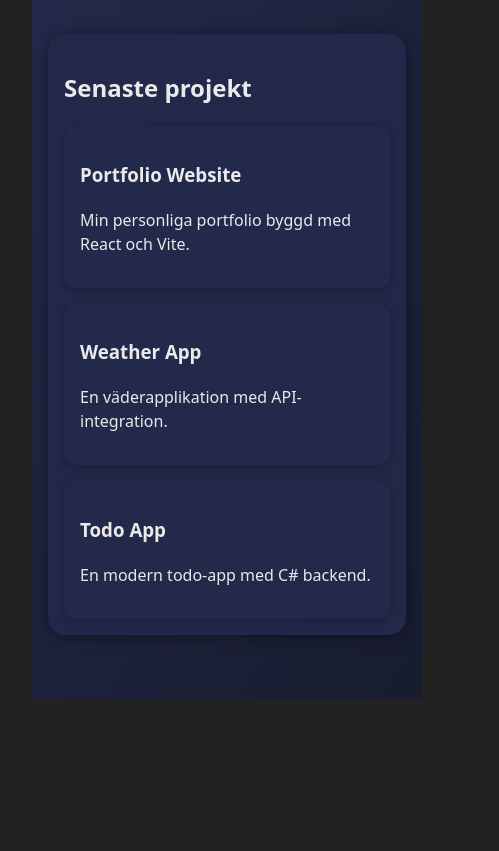
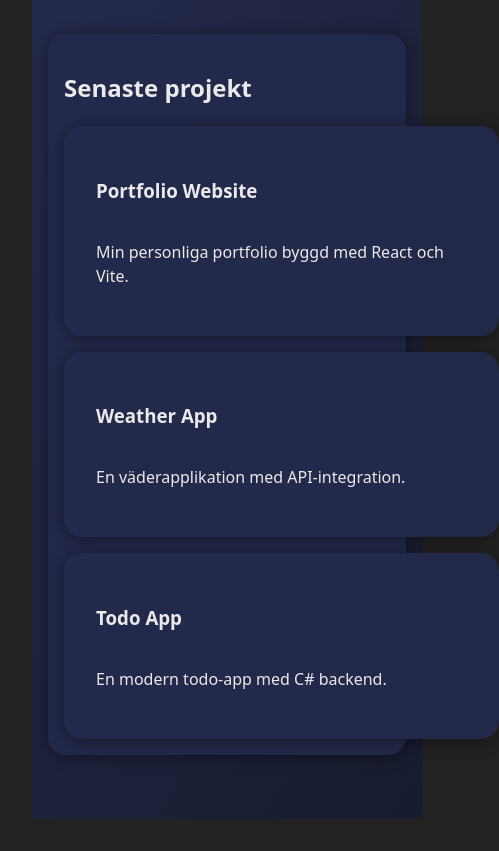
Before and after one commit to mahdi475/PortfolioWebsite, a React (Vite) app in the folder my-app/: page / in a window 390 px wide. Shown: the part 1480-2331 px from the top of the page, 499 px wide, since content can reach past the window. Before the commit the page ends 2211 px from the top, so only its background shows below. Built offline with nearby package versions, Linux system fonts and the light colour scheme.

Commit message:
Add project pages with animated cards and details

```diff
--- a/my-app/src/Projects.css
+++ b/my-app/src/Projects.css
@@ -0,0 +1,173 @@
+.projects-page {
+  padding: 2rem;
+  color: #eaeaea;
+  min-height: 100vh;
+  text-align: center;
+  background: linear-gradient(120deg, #181c2f 0%, #23294a 50%, #181c2f 100%);
+  animation: gradientMove 8s ease-in-out infinite alternate;
+}
+
+.projects-title {
+  font-size: 2.2rem;
+  font-weight: 700;
+  margin-bottom: 2rem;
+  letter-spacing: 2px;
+  background: linear-gradient(90deg, #ffd700 10%, #eaeaea 40%, #646cff 90%);
+  -webkit-background-clip: text;
+  -webkit-text-fill-color: transparent;
+  animation: textGlow 2s infinite alternate;
+}
+
+.projects-list {
+  display: flex;
+  flex-wrap: wrap;
+  gap: 2rem;
+  justify-content: center;
+}
+
+.project-card {
+  background: #23294aee;
+  border-radius: 18px;
+  box-shadow: 0 2px 16px #0006;
+  padding: 2rem;
+  width: 320px;
+  text-align: left;
+  transition: transform 0.2s, box-shadow 0.2s;
+  animation: fadeIn 1.2s ease;
+  display: flex;
+  flex-direction: column;
+  align-items: flex-start;
+  text-decoration: none;
+  color: #eaeaea;
+  position: relative;
+  overflow: hidden;
+}
+
+.project-card:hover {
+  transform: scale(1.04) rotate(-2deg);
+  box-shadow: 0 4px 24px #ffd70088;
+  background: #23294acc;
+  color: #eaeaea;
+}
+
+.project-card-img {
+  width: 100%;
+  height: 140px;
+  object-fit: cover;
+  border-radius: 12px;
+  margin-bottom: 1rem;
+  box-shadow: 0 2px 8px #0004;
+  transition: transform 0.2s;
+}
+.project-card:hover .project-card-img {
+  transform: scale(1.05);
+}
+
+.project-tech {
+  margin: 1rem 0;
+  display: flex;
+  gap: 0.5rem;
+  flex-wrap: wrap;
+}
+
+.tech-tag {
+  background: #181c2f;
+  color: #ffd700;
+  border-radius: 8px;
+  padding: 0.3rem 0.8rem;
+  font-size: 0.95rem;
+  font-weight: 500;
+  margin-right: 0.3rem;
+  box-shadow: 0 2px 8px #0004;
+}
+
+.project-detail {
+  padding: 2rem;
+  max-width: 600px;
+  margin: 2rem auto;
+  background: #23294aee;
+  border-radius: 18px;
+  box-shadow: 0 2px 16px #0006;
+  text-align: left;
+  animation: fadeIn 1.2s ease;
+  position: relative;
+}
+
+.project-detail-img {
+  width: 100%;
+  height: 220px;
+  object-fit: cover;
+  border-radius: 14px;
+  margin-bottom: 1.5rem;
+  box-shadow: 0 2px 16px #0008;
+}
+
+.project-detail-title {
+  font-size: 2rem;
+  font-weight: 700;
+  background: linear-gradient(90deg, #ffd700 10%, #eaeaea 40%, #646cff 90%);
+  -webkit-background-clip: text;
+  -webkit-text-fill-color: transparent;
+  margin-bottom: 1rem;
+}
+
+.project-detail-desc {
+  font-size: 1.1rem;
+  margin-bottom: 1.5rem;
+  color: #eaeaea;
+}
+
+.project-detail-tech {
+  display: flex;
+  gap: 0.7rem;
+  margin-bottom: 1.5rem;
+}
+
+.back-btn {
+  display: inline-block;
+  margin-top: 1rem;
+  padding: 0.7rem 2rem;
+  background: linear-gradient(90deg, #23294a, #181c2f);
+  color: #eaeaea;
+  border-radius: 24px;
+  font-size: 1.1rem;
+  font-weight: 600;
+  text-decoration: none;
+  box-shadow: 0 2px 8px #0004;
+  transition: background 0.2s, color 0.2s, box-shadow 0.2s;
+}
+.back-btn:hover {
+  background: #ffd700;
+  color: #23294a;
+  box-shadow: 0 4px 24px #ffd70088;
+}
+
+@keyframes gradientMove {
+  0% { background-position: 0% 50%; }
+  100% { background-position: 100% 50%; }
+}
+
+@keyframes textGlow {
+  from { text-shadow: 0 0 8px #ffd70044; }
+  to { text-shadow: 0 0 24px #ffd70088; }
+}
+
+@keyframes fadeIn {
+  from { opacity: 0; transform: translateY(30px);}
+  to { opacity: 1; transform: translateY(0);}
+}
+
+@media (max-width: 900px) {
+  .projects-list {
+    flex-direction: column;
+    align-items: center;
+  }
+  .project-card {
+    width: 95vw;
+    max-width: 400px;
+  }
+  .project-detail {
+    padding: 1rem;
+    max-width: 98vw;
+  }
+}
--- a/my-app/src/Projects.jsx
+++ b/my-app/src/Projects.jsx
@@ -1,10 +1,93 @@
+import { Routes, Route, Link } from 'react-router-dom'
 import './Projects.css'
+
+const projects = [
+  {
+    id: "project1",
+    name: "Portfolio Website",
+    desc: "En modern portfolio byggd med React, Vite och avancerad CSS.",
+    tech: ["React", "Vite", "CSS", "JavaScript"],
+    details: "Detta projekt visar min personliga portfolio med animationer, responsiv design och integration av sociala medier. All kod är optimerad för prestanda och tillgänglighet.",
+    img: "https://images.unsplash.com/photo-1461749280684-dccba630e2f6?auto=format&fit=crop&w=400&q=80"
+  },
+  {
+    id: "project2",
+    name: "Weather App",
+    desc: "En väderapplikation med API-integration och snygga effekter.",
+    tech: ["JavaScript", "CSS", "API"],
+    details: "Appen hämtar väderdata från ett externt API och visar det med interaktiva grafer och animationer. Designen är mörk och lyxig, med smooth transitions.",
+    img: "https://images.unsplash.com/photo-1506744038136-46273834b3fb?auto=format&fit=crop&w=400&q=80"
+  },
+  {
+    id: "project3",
+    name: "Unity Game",
+    desc: "Ett 2D-plattformsspel med AI-fiender och specialeffekter.",
+    tech: ["Unity", "C#", "AI"],
+    details: "Spelet är byggt i Unity och har avancerad AI för fiender, snygga partikeleffekter och responsiv kontroll. All grafik är handgjord och spelet är optimerat för både desktop och mobil.",
+    img: "https://images.unsplash.com/photo-1519125323398-675f0ddb6308?auto=format&fit=crop&w=400&q=80"
+  },
+  {
+    id: "project4",
+    name: "AI Chatbot",
+    desc: "En smart chatbot byggd med Python och maskininlärning.",
+    tech: ["Python", "ML", "API"],
+    details: "Chatboten använder NLP och maskininlärning för att förstå och svara på frågor. UI:t är modernt med mörkt tema och animationer för varje interaktion.",
+    img: "https://images.unsplash.com/photo-1465101046530-73398c7f28ca?auto=format&fit=crop&w=400&q=80"
+  }
+]
+
+// Project details component
+function ProjectDetail({ project }) {
+  if (!project) return <div className="project-detail"><h2>Projektet hittades inte.</h2></div>
+  return (
+    <div className="project-detail animated-bg fade-in">
+      <img src={project.img} alt={project.name} className="project-detail-img" />
+      <h1 className="project-detail-title">{project.name}</h1>
+      <p className="project-detail-desc">{project.details}</p>
+      <div className="project-detail-tech">
+        {project.tech.map(t => (
+          <span key={t} className="tech-tag">{t}</span>
+        ))}
+      </div>
+      <Link to="/projects" className="back-btn">← Tillbaka till projekt</Link>
+    </div>
+  )
+}
 
 function Projects() {
   return (
-    <div className="projects-page">
-      <h2>Projects</h2>
-      <p>Here you can showcase your projects!</p>
+    <div className="projects-page animated-bg">
+      <Routes>
+        <Route
+          path="/"
+          element={
+            <div>
+              <h1 className="projects-title fade-in">Mina projekt</h1>
+              <div className="projects-list fade-in">
+                {projects.map(project => (
+                  <Link key={project.id} to={`/projects/${project.id}`} className="project-card">
+                    <img src={project.img} alt={project.name} className="project-card-img" />
+                    <h2>{project.name}</h2>
+                    <p>{project.desc}</p>
+                    <div className="project-tech">
+                      {project.tech.map(t => (
+                        <span key={t} className="tech-tag">{t}</span>
+                      ))}
+                    </div>
+                  </Link>
+                ))}
+              </div>
+            </div>
+          }
+        />
+        {projects.map(project => (
+          <Route
+            key={project.id}
+            path={`/${project.id}`}
+            element={<ProjectDetail project={project} />}
+          />
+        ))}
+      </Routes>
     </div>
   )
 }
```
